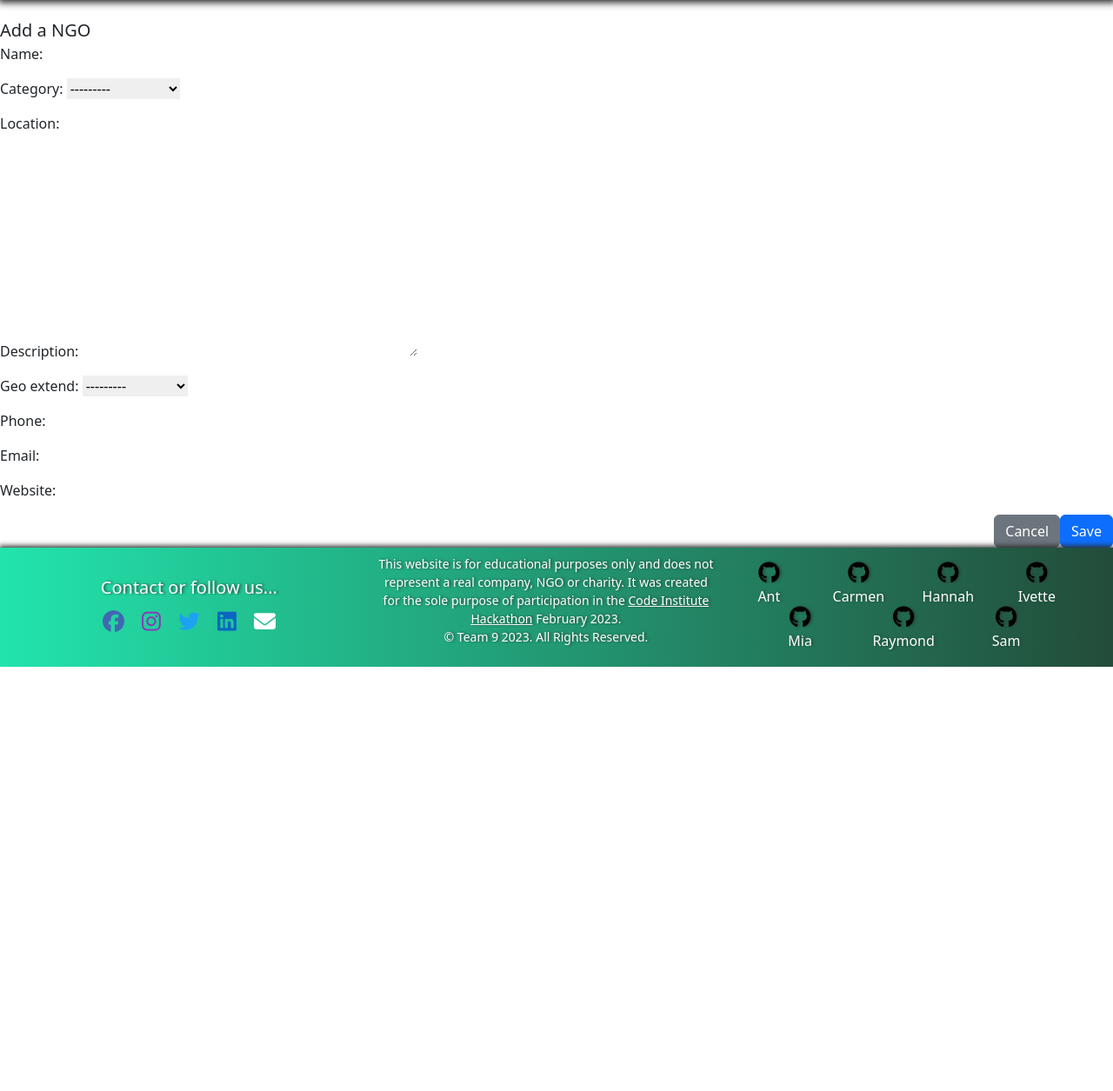
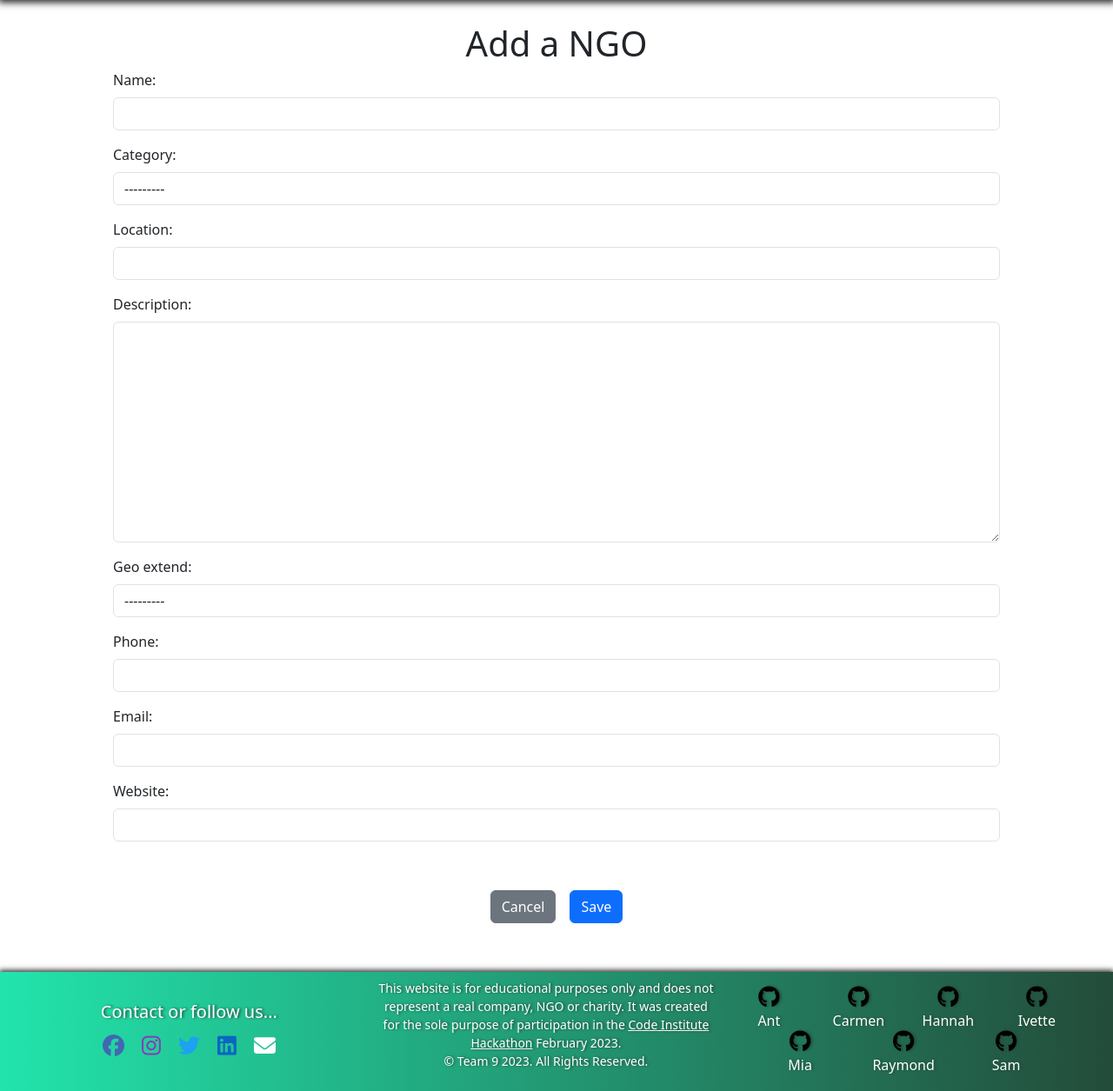
Before and after one commit to SamMartin92/hackathon-team-9a, a Django app: page /addNGO in a window 1280 px wide. Shown: the part 101-1356 px from the top of the page at 87% size. Before the commit the page ends 868 px from the top, so only its background shows below. Run offline with Django 4.2, Linux system fonts and the light colour scheme; some libraries are stand-ins or nearby versions.

Commit message:
Style the Add NGO Form

```diff
--- a/static/css/style.css
+++ b/static/css/style.css
@@ -183,3 +183,30 @@ footer h5 {
 .mt-nav {
     margin-top: 140px;
 }
+
+/* Form */
+.form p label {
+    margin-bottom: 0.5rem;
+}
+
+.form p input, .form p select, .form p textarea {
+    display: block;
+    width: 100%;
+    padding: 0.375rem 0.75rem;
+    font-size: 1rem;
+    font-weight: 400;
+    line-height: 1.5;
+    color: var(--bs-body-color);
+    background-color: var(--bs-form-control-bg);
+    background-clip: padding-box;
+    border: var(--bs-border-width) solid var(--bs-border-color);
+    -webkit-appearance: none;
+    -moz-appearance: none;
+    appearance: none;
+    border-radius: 0.375rem;
+    transition: border-color .15s ease-in-out,box-shadow .15s ease-in-out;
+}
+
+.modal-footer{
+    justify-content: center;
+}
--- a/templates/form.html
+++ b/templates/form.html
@@ -1,26 +1,21 @@
 {% extends "base.html" %}
 
 {% block content %}
+<div class="container">
+    <form method="post" id="form_section" enctype="multipart/form-data" style="margin-top: 1.3em;" class="form-label">
 
-<div>
-<form method="post" id="form_section" enctype="multipart/form-data" style="margin-top: 1.3em;">
+        <h1 class="modal-title text-center">Add a NGO</h1>
+        <div class="mx-5 form">
+            {{ form.as_p }}
 
-                    <h5 class="modal-title">Add a NGO</h5>
-    <div >
-                    {{ form.as_p }}
+            {{ form.media }}
 
-                    {{ form.media }}
-
-                    {% csrf_token %}
-                </div>
-                <div class="modal-footer">
-                    <button type="button" class="btn btn-secondary" data-dismiss="modal">Cancel</button>
-                    <button type="submit" class="btn btn-primary">Save</button>
-                </div>
-            </div>
+            {% csrf_token %}
         </div>
-    </div>
-
-</form>
+        <div class="modal-footer my-5">
+            <button type="button" class="btn btn-secondary m-2" data-dismiss="modal">Cancel</button>
+            <button type="submit" class="btn btn-primary m-2">Save</button>
+        </div>
+    </form>
 </div>
 {% endblock %}
```
